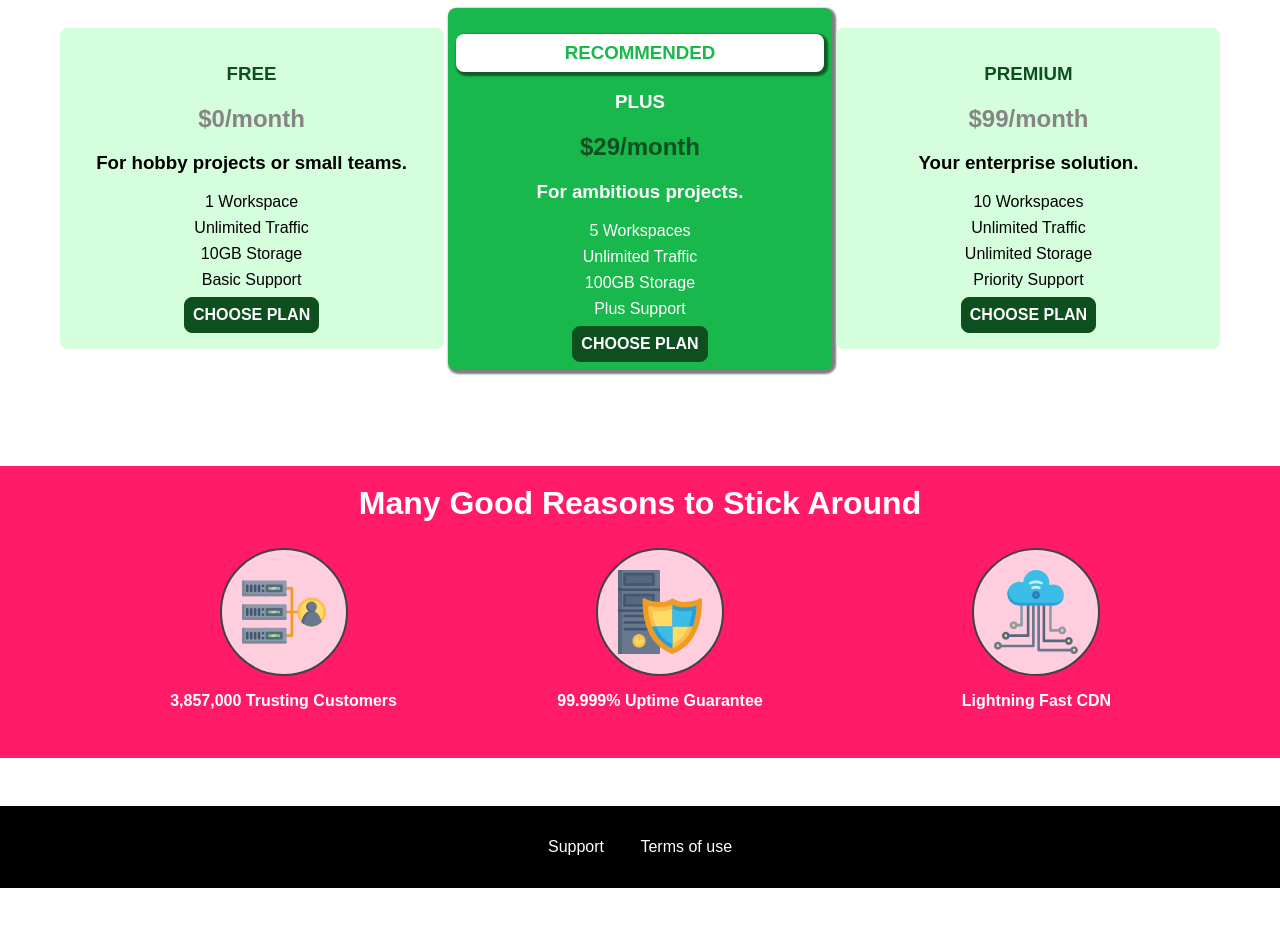
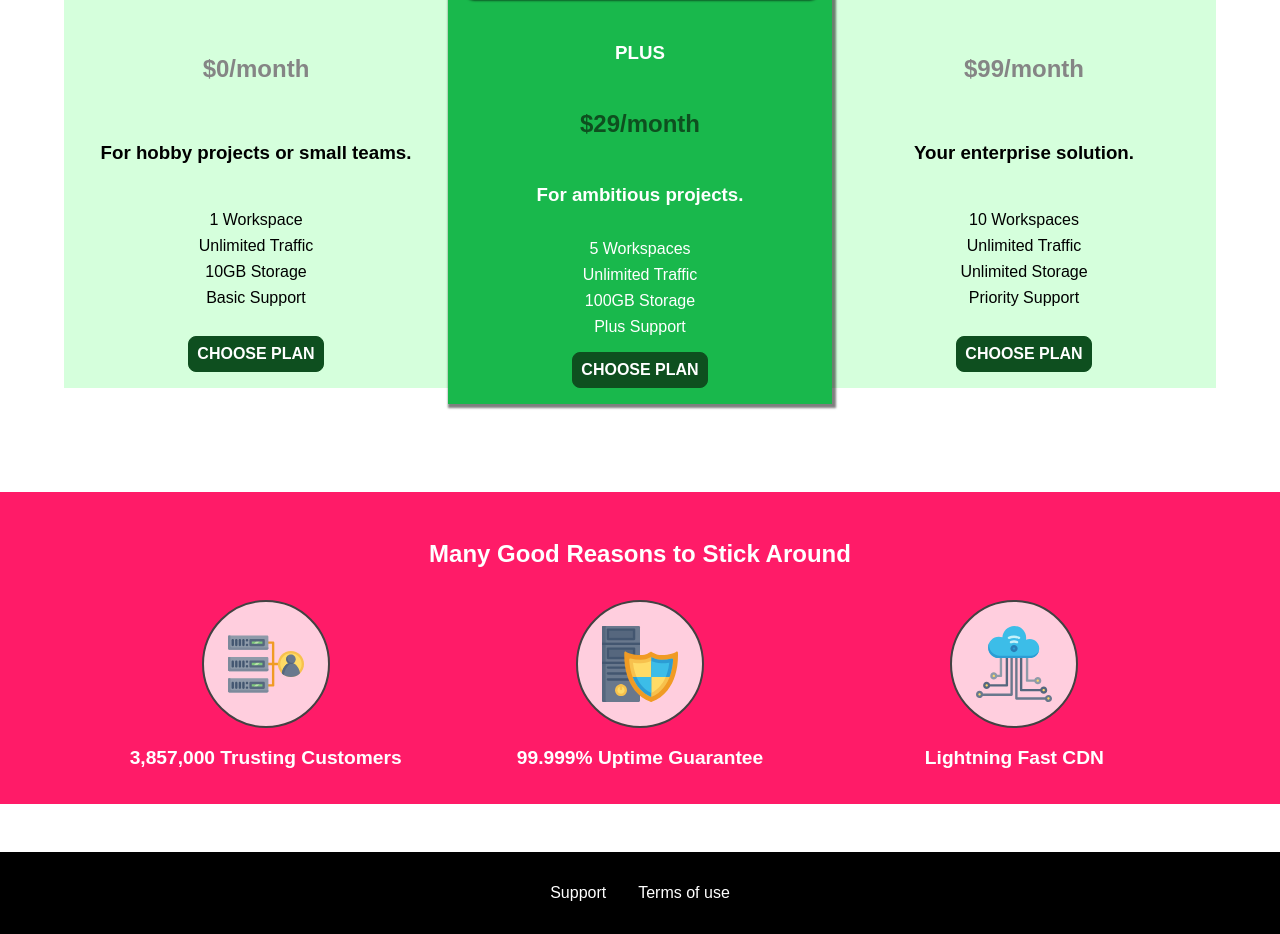
Before and after one commit to julioalcantara/CSS_Exercise, a plain HTML site: page index.html in a window 1280 px wide. Shown: the part 528-1462 px from the top of the page. Before the commit the page ends 1416 px from the top, so only its background shows below. Drawn offline with Linux system fonts and the light colour scheme; a web font is replaced by a local one.

Commit message:
converted display -  inline-block to fex

```diff
--- a/shared.css
+++ b/shared.css
@@ -35,12 +35,10 @@ main {
     position: fixed;
     top:0;
     left:0;
-    z-index: 1;
-}
-
-.main-header > div {
-    display: inline-block;
-    vertical-align: center;
+    z-index: 2;
+    display: flex;
+    align-items: center;
+    justify-content: space-between;
 }
 
 .toggle-button {
@@ -69,13 +67,11 @@ main {
     color: #0e4f1f;
     text-decoration: none;
     font-weight: bold;
-    height: 2.5rem;
-    display: inline-block;
     vertical-align: middle;
 }
 
 .main-header__brand img {
-    height: 100%;
+    height: 2.5rem;
 }
 
 .main-nav {
@@ -86,10 +82,10 @@ main {
     margin: 0;
     padding: 0;
     list-style: none;
+    display: flex;
 }
 
 .main-nav__item {
-    display: inline-block;
     margin: 0 1rem;
 }
 
@@ -138,10 +134,13 @@ main {
 .mobile-nav__items {
     width: 90%;
     height: 100%;
+    margin: 0 auto;
+    padding: 0;
     list-style: none;
-    margin: 10% auto;
-    padding: 0;
-    text-align: center;
+    display: flex;
+    flex-direction: column;
+    align-items: center;
+    justify-content: center;
 }
 
 .mobile-nav__item {
@@ -183,12 +182,13 @@ main {
     list-style: none;
     padding: 0;
     margin: 0;
-    text-align: center;
+    display: flex;
+    flex-direction: column;
+    align-items: center;
 }
 
 .main-footer__link {
-    display: block;
-    margin: 1rem 0;
+    margin: 0.5rem 0;
 }
 
 .main-footer__link a {
@@ -205,19 +205,20 @@ main {
     display: block !important;
 }
 
-@media (min-width: 41rem){
+@media (min-width: 40rem){
     .toggle-button{
         display: none;
     }
     .main-nav {
-        display: inline-block;
-        text-align: right;
-        width: calc(100% - 44px);
-        vertical-align: middle;
+        display: flex;
     }
 
     .main-footer__link {
-        display: inline-block;
         margin: 0 1rem;
     }
+
+    .main-footer__links {
+        flex-direction: row;
+        justify-content: center;
+    }
 }
--- a/styles.css
+++ b/styles.css
@@ -30,31 +30,26 @@
         background-position: 50% 25%;
     }
     #product-overview h1 {
-        font-size: 2rem;
+        font-size: 3rem;
     }
 }
 
 .section-title {
     color: #2ddf5c;
     text-align: center;
-    margin-top: 5rem;
-    font-size: 2rem;
 }
 
 .plan {
     background: #d5ffdc;
     text-align: center;
     padding: 1rem;
-    margin: 1rem 0;
+    margin: 0.5rem 0;
     width: 100%;
-    border-radius: 8px;
 }
 
 .plan--highlighted {
     background: #19b84c;
     color: white;
-    padding: 0.5rem;
-    /* box-shadow: 2px 2px 2px 2px rgba(0, 0, 0, 0.5); */
 }
 
 .plan__annotation {
@@ -91,45 +86,62 @@
     margin: 0.5rem 0;
 }
 
-@media (min-width: 41rem) {
+@media (min-width: 40rem) {
     .plan-list{
-    width: 100%;
-    text-align: center;
+        width: 100%;
+        display: flex;
+        justify-content: center;
+        align-items: center;
     }
 
     .plan {
-        display: inline-block;
         width: 30%;
-        vertical-align: middle;
         min-width: 13rem;
         max-width: 25rem;
+        display: flex;
+        flex-direction: column;
+        justify-content: space-between;
+        height: 28rem;
     }
+    /* .plan__title {
+        margin: 0.5rem 0 0 0;
+    }
+    .plan__price {
+        margin: 1rem;
+    }
+    .plan h3 {
+        margin: 0.5rem;
+    } */
 
     .plan--highlighted {
         box-shadow: 2px 2px 2px 2px rgba(0, 0, 0, 0.5);
+        height: 30rem;
+        z-index: 1;
     }
 }
 
 #key-features {
     background-color: #ff1b68;
-    margin-top: 2rem;
+    margin-top: 5rem;
+    padding: 1rem;
 }
 
 #key-features .section-title {
     color: white;
-    font-size: 1.5rem;
-    padding-top: 1.2rem;
+    margin: 2rem;
 }
 
 .key-feature__list {
     list-style: none;
+    margin: 0;
+    padding: 0;
     text-align: center;
 }
 
-.key-feature {
+/* .key-feature {
     width: 100%;
     padding-bottom: 2rem;
-}
+} */
 
 .key-feature__image {
     background: #ffcede;
@@ -138,24 +150,24 @@
     border: 2px solid #424242;
     border-radius: 50%;
     margin: auto;
-    padding: 20px;
+    padding: 1.5rem;
 }
 
 .key-feature__description {
     text-align: center;
+    font-weight: bold;
     color: white;
-    font-weight: bold;
+    font-size: 1.2rem;
 }
 
-@media (min-width: 41rem) {
+@media (min-width: 40rem) {
     .key-feature {
-        display: inline-block;
         width: 30%;
-        vertical-align: top;
         max-width: 25rem;
     }
-    #key-features .section-title {
-        font-size: 2rem;
+    .key-feature__list {
+        display: flex;
+        justify-content: center;
     }
 }
 
```
Also changed, not shown: customers/customers.css (+3 -4 lines).
